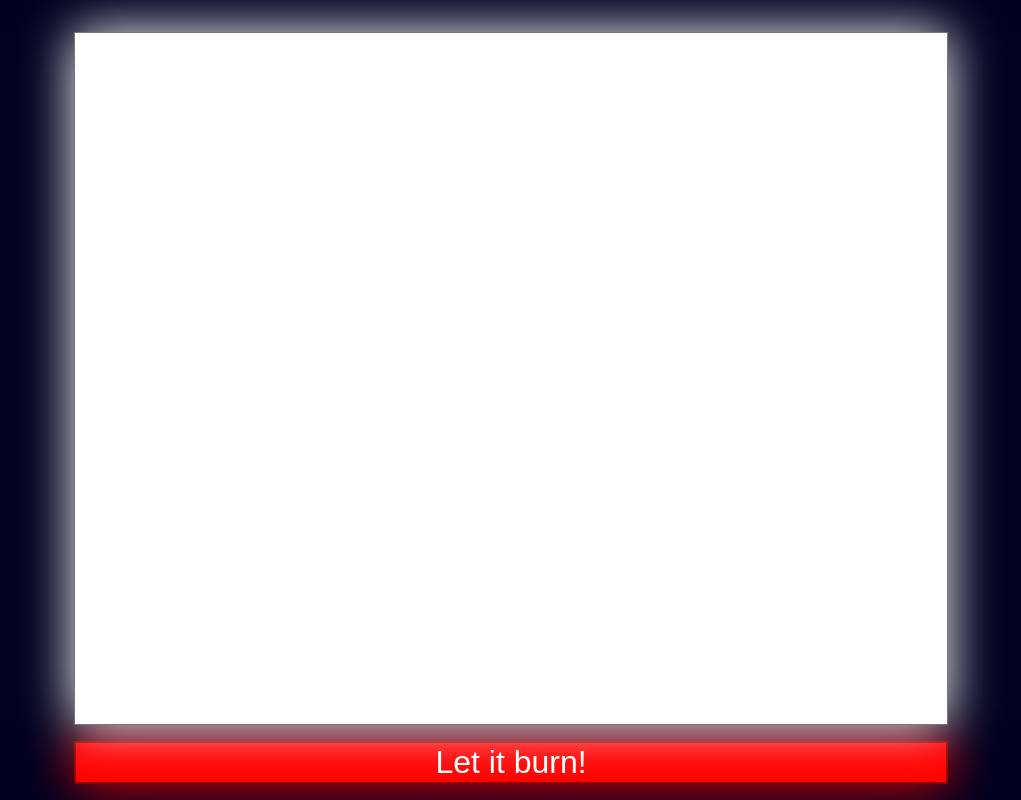
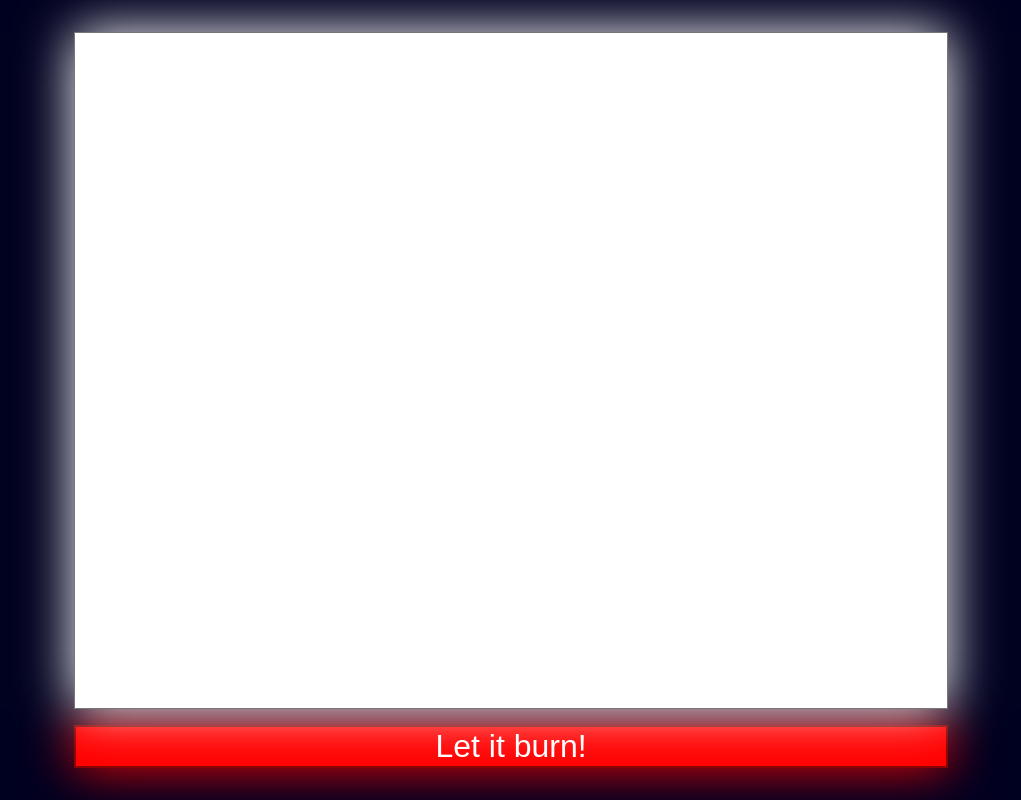
Before and after one commit to sodle/burnbook, a React (Create React App) app: page / in a window 1280 px wide. Shown: the whole page, without its empty margins (129-1150 px from the left). Built offline with nearby package versions, Linux system fonts and the light colour scheme.

Commit message:
safari fix maybe

```diff
--- a/src/App.css
+++ b/src/App.css
@@ -9,6 +9,7 @@
   padding: 1em;
   overflow: hidden;
   background: rgb(0, 0, 32);
+  padding-bottom: 2em;
 }
 
 .App-logo {
```
